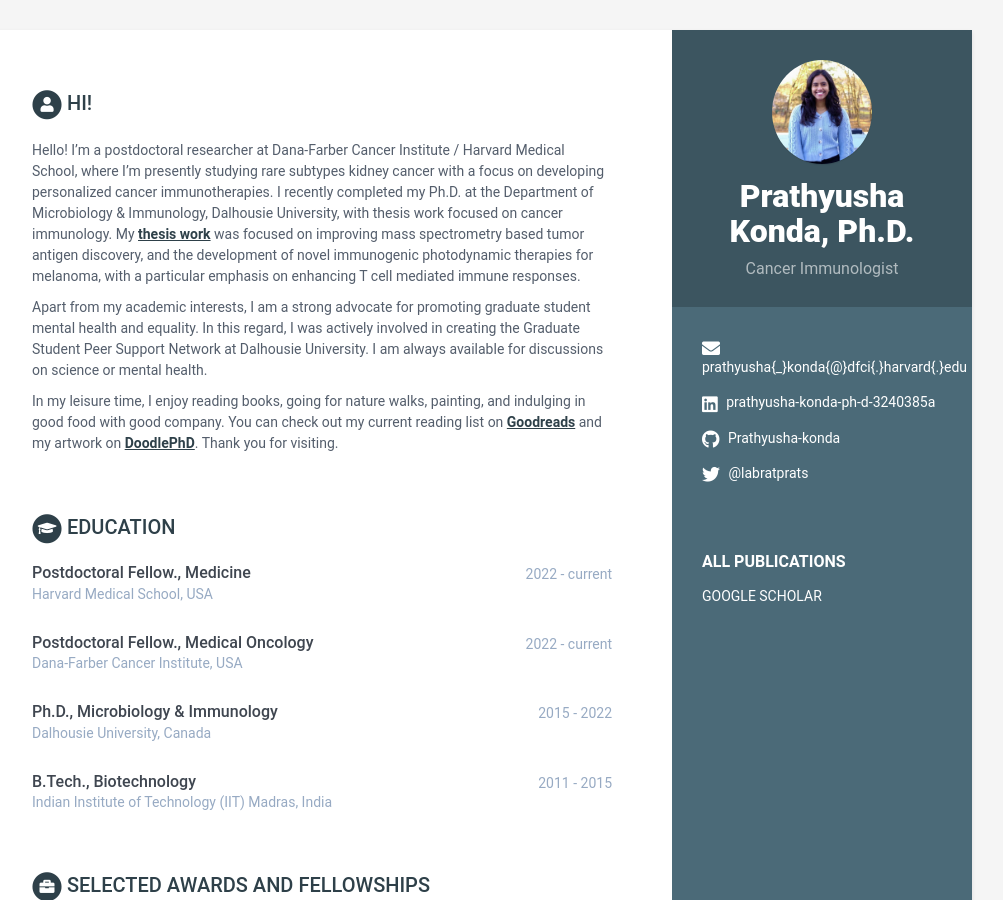
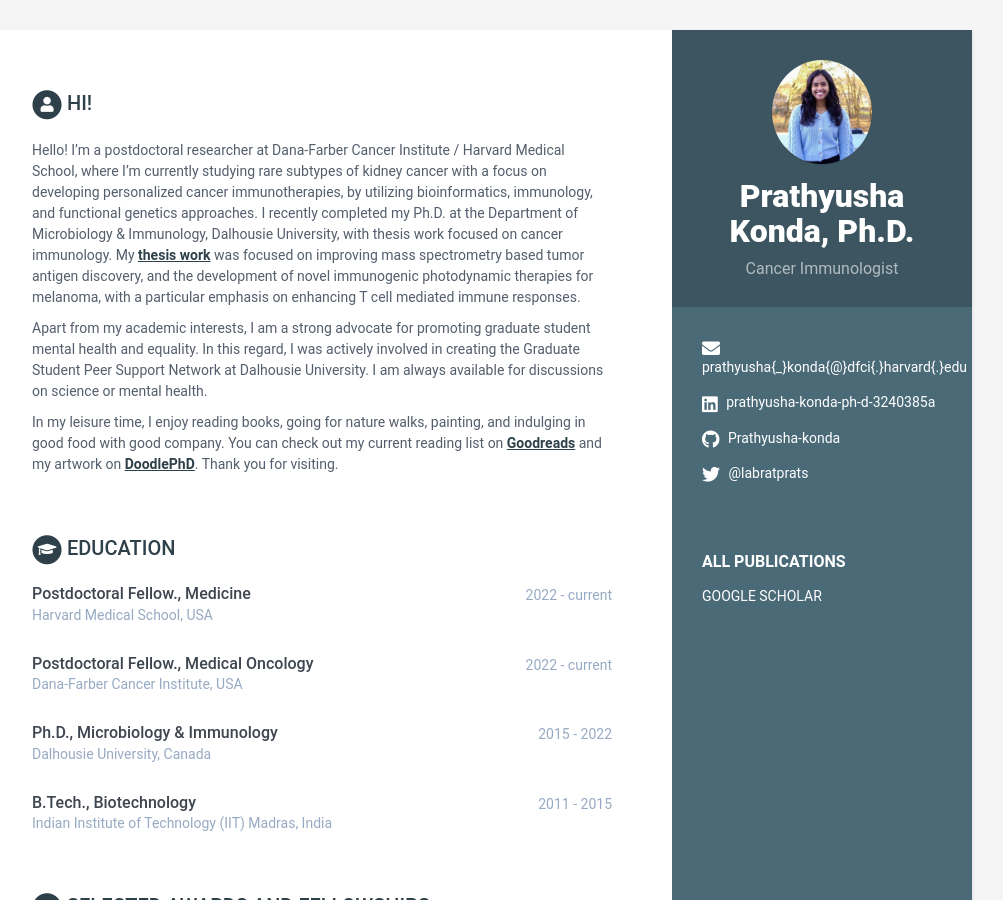
Before and after one commit to Prathyusha-konda/Website, a Jekyll site: the page built from index.html, in a window 1280 px wide and 900 px high. Shown: the whole window, without its empty margins (168-1171 px from the left). Built offline with Jekyll 4.4.1, drawn with Linux system fonts in a browser that asks for light colours.

Commit message:
Update data.yml

```diff
--- a/_data/data.yml
+++ b/_data/data.yml
@@ -22,7 +22,7 @@ sidebar:
 career-profile:
     title: Hi!
     summary: |
-      Hello! I'm a postdoctoral researcher at Dana-Farber Cancer Institute / Harvard Medical School, where I'm presently studying rare subtypes kidney cancer with a focus on developing personalized cancer immunotherapies.  I recently completed my Ph.D. at the Department of Microbiology & Immunology, Dalhousie University, with thesis work focused on cancer immunology. My <a href="https://dalspace.library.dal.ca/handle/10222/81529"><b><u>thesis work</u></b></a> was focused on improving mass spectrometry based tumor antigen discovery, and the development of novel immunogenic photodynamic therapies for melanoma, with a particular emphasis on enhancing T cell mediated immune responses.
+      Hello! I'm a postdoctoral researcher at Dana-Farber Cancer Institute / Harvard Medical School, where I'm currently studying rare subtypes of kidney cancer with a focus on developing personalized cancer immunotherapies, by utilizing bioinformatics, immunology, and functional genetics approaches.  I recently completed my Ph.D. at the Department of Microbiology & Immunology, Dalhousie University, with thesis work focused on cancer immunology. My <a href="https://dalspace.library.dal.ca/handle/10222/81529"><b><u>thesis work</u></b></a> was focused on improving mass spectrometry based tumor antigen discovery, and the development of novel immunogenic photodynamic therapies for melanoma, with a particular emphasis on enhancing T cell mediated immune responses.
 
       Apart from my academic interests, I am a strong advocate for promoting graduate student mental health and equality. In this regard, I was actively involved in creating the Graduate Student Peer Support Network at Dalhousie University. I am always available for discussions on science or mental health.
 
```
